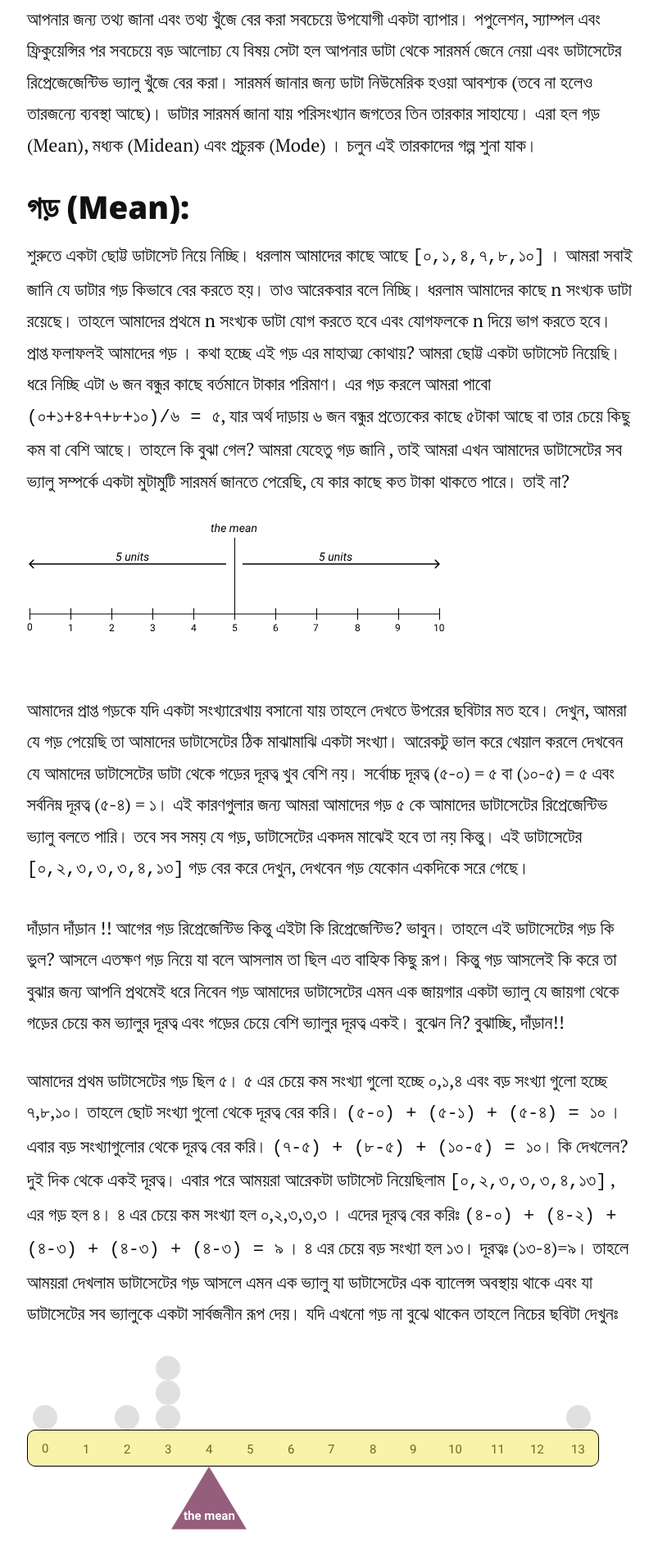
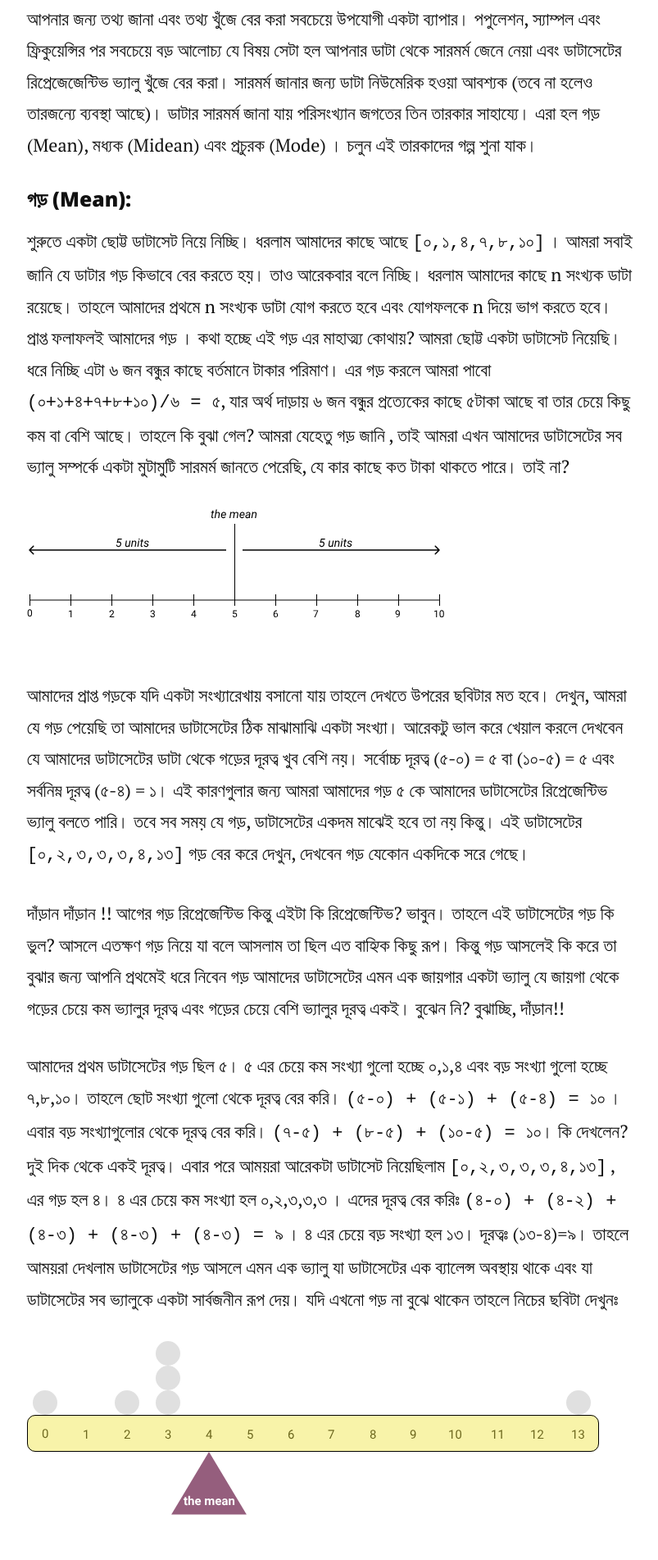
Before and after one commit to farhapartex/farhapartex.github.io, a Jekyll site: the page built from _posts/2019-07-25-mean-median-and-mode.md, in a window 1280 px wide. Shown: the part 3476-5379 px from the top of the page at 82% size, without its empty margins (236-1039 px from the left). Built offline with Jekyll 4.4.1, drawn with Linux system fonts in a browser that asks for light colours; nearby versions of some CDN libraries; comment, search, counter and statistics services are not loaded.

```diff
--- a/_posts/2019-07-25-mean-median-and-mode.md
+++ b/_posts/2019-07-25-mean-median-and-mode.md
@@ -34,7 +34,7 @@ tags: []
 
 একটা ডাটাসেট আসলে অনেক টাইপের ডাটা দিয়ে ভরপুর থাকতে পারে। তার মধ্যে যদি সংখ্যা থাকে তাহলে ব্যাপারটা কিছুটা পেট খালি করে কাচ্চি খাওয়ার মত হয়ে যায়। কারণ ডাটাসেটের ডাটা যদি নিউমেরিক হয় তাহলে আপনার জন্য তথ্য জানা এবং তথ্য খুঁজে বের করা সবচেয়ে উপযোগী একটা ব্যাপার। পপুলেশন, স্যাম্পল এবং ফ্রিকুয়েন্সির পর সবচেয়ে বড় আলোচ্য যে বিষয় সেটা হল আপনার ডাটা থেকে সারমর্ম জেনে নেয়া এবং ডাটাসেটের রিপ্রেজেজেন্টিভ ভ্যালু খুঁজে বের করা। সারমর্ম জানার জন্য ডাটা নিউমেরিক হওয়া আবশ্যক (তবে না হলেও তারজন্যে ব্যবস্থা আছে)।  ডাটার সারমর্ম জানা যায় পরিসংখ্যান জগতের তিন তারকার সাহায্যে। এরা হল গড় (Mean), মধ্যক (Midean) এবং প্রচুরক (Mode) । চলুন এই তারকাদের গল্প শুনা যাক।
 
-### গড় (Mean):
+#### গড় (Mean):
 
 শুরুতে একটা ছোট্ট ডাটাসেট নিয়ে নিচ্ছি। ধরলাম আমাদের কাছে আছে `[০,১,৪,৭,৮,১০]` । আমরা সবাই জানি যে ডাটার গড় কিভাবে বের করতে হয়। তাও আরেকবার বলে নিচ্ছি। ধরলাম আমাদের কাছে n সংখ্যক ডাটা রয়েছে। তাহলে আমাদের প্রথমে n সংখ্যক ডাটা যোগ করতে হবে এবং যোগফলকে n দিয়ে ভাগ করতে হবে। প্রাপ্ত ফলাফলই আমাদের গড় । কথা হচ্ছে এই গড় এর মাহাত্ম্য কোথায়? আমরা ছোট্ট একটা ডাটাসেট নিয়েছি। ধরে নিচ্ছি এটা ৬ জন বন্ধুর কাছে বর্তমানে টাকার পরিমাণ। এর গড় করলে আমরা পাবো `(০+১+৪+৭+৮+১০)/৬ = ৫`, যার অর্থ দাড়ায় ৬ জন বন্ধুর প্রত্যেকের কাছে ৫টাকা আছে বা তার চেয়ে কিছু কম বা বেশি আছে। তাহলে কি বুঝা গেল? আমরা যেহেতু গড় জানি , তাই আমরা এখন আমাদের ডাটাসেটের সব ভ্যালু সম্পর্কে একটা মুটামুটি সারমর্ম জানতে পেরেছি, যে কার কাছে কত টাকা থাকতে পারে। তাই না?
 
@@ -50,7 +50,7 @@ tags: []
 
 একটা লাঠির উপর এক এক জায়গায় এক এক পরিমাণ ভার আছে। কিন্তু লাঠিটি ৪ নাম্বার বিন্দুতে একদম স্থির বা ভারসাম্য অবস্থায় থাকতে পারে। সহজ ভাষায় বলতে গেলে ৪ নাম্বার বিন্দুর ডান দিকের ওজন এবং বাম দিকের ওজন যদি সমান হয় তাহলেই কেবল লাঠিটি ৪ নাম্বার বিন্দুতে স্থির থাকবে। তাই না? কিন্তু ৪ নাম্বার বিন্দুতে তো ওজন ৪। আবার লাঠির ওই সকল বিন্দুতে যদি সম পরিমাণ ভার থাকে তাহলেও লাঠিটি ৪ নাম্বার বিন্দুতে স্থির থাকবে। আচ্ছা, তাহলে আমরা কি বলতে পারি লাঠিটি যেহেতু স্থির এবং গড় মান ৪ তাহলে লাঠির সব জায়গায় ৪ পরিমাণ ওজন আছে? অবশ্যই বলতে পারি। আর এখানেই গড়ের বিশাল মাহাত্ম্য।
 
-### মধ্যক (Median)
+#### মধ্যক (Median)
 
 ধরুন আমাদের কাছে একটা ডাটাসেট আছে যার চেহারাটা এরকম `[৫,৬,৭,৭, ১০ বা তার বেশি]` । উপরের এত আলোচনা করার পর যদি এখন জিজ্ঞাসা করা হয় এই ডাটাসেটের রিপ্রেজেন্টিটিভ ভ্যালু বের করার জন্য তাহলে আপনার মাথায় সবার আগের গড় বের করার চিন্তা আসবে। গড় কিভাবে বের করতে হয় মনে আছে নিশ্চয়ই? চলুন বের করি। সংখ্যাগুলো যোগ করি `৫+৬+৭+৭+ ......` দাঁড়ান দাঁড়ান !! `"১০ বা তার বেশি"` এটা তো কোন সংখ্যা না, আবার ১০ এর বেশি অনেক কিছু হতে পারে। তাহলে এই ডাটাসেটে আমরা কি গড় বের করতে পারবো? না, পারবো না। তাহলে  ডাটাসেটের রিপ্রেজেন্টিটিভ ভ্যালু বের করব কিভাবে? আমাদের ডাটাসেটে যখন এই ধরনের সমস্যার উদ্ভব ঘটে তখন আমরা আমাদের ডাটাসেটের ঠিক মাঝের ভ্যালুটাকে আমাদের রিপ্রেজেন্টিটিভ ভ্যালু হিসেবে নিয়ে নেই। ডাটাসেটের এই মাঝের ভ্যালুকে বলা হয় মধ্যক (Median) ।
 
@@ -58,7 +58,7 @@ tags: []
 
 এই মধ্যক এবং গড়ের একটা মজার ব্যাপার দেখা যাক। একটা ডাটাসেট চিন্তা করা যাক। `[২,৩,৫,৫,১০]` । এই ডাটাসেটের গড় ৫ এবং মধ্যক ৫। এবার শেষের ভ্যালু অর্থাৎ ১০ এর বদলে যদি ১০০০ বসাই তাহলে গড়ের মান বদলে হয়ে যায় ২০৩ কিন্তু মধ্যক পরিবর্তন হয় না। কি বুঝলেন? ডাটাসেটের মধ্যক পরিবর্তন হয়ে যদি ডাটাসেটের অন্য কোন ডাটা পরিবর্তন করা হয় তাহলেও মধ্যক পরিবর্তন হয় না। কিন্তু যেকোন ডাটা পরিবর্তন হলে গড় মানের পরিবর্তন আসে। এ কারণে মধ্যকে বলা হয় **resistant** or **robust statistic।**
 
-### প্রচুরক  (Mode)
+#### প্রচুরক  (Mode)
 
 একদম শুরুতে আমরা একটা ডাটাসেট নিয়ে কাজ করেছিলাম। মনে আছে? `[ American, American, Indian, Indian, Bangladeshi, Bangladeshi, Bangladeshi, Bangladeshi ]`। আমরা দেখেছিলাম যে আমাদের এই ডাটাসেটে ইউনিক ভ্যালু হল American, Indian এবং Bangladeshi। কিন্তু এরা তো নিউমেরিক না। তাহলে এদের থেকে ডাটাসেটের সারমর্ম কিভাবে বের করব? গড় নাকি মধ্যক? একটাও তো সম্ভব না কারণ কোন সংখ্যাই নাই। কিন্তু আমাদের কাছে এই ডাটাসেটের ফ্রিকুয়েন্সি আছেঃ
 
```
Also changed, not shown: other parts of _posts/2019-07-25-mean-median-and-mode.md (+1 -1 lines), .forestry/front_matter/templates/post.yml, .forestry/settings.yml.
